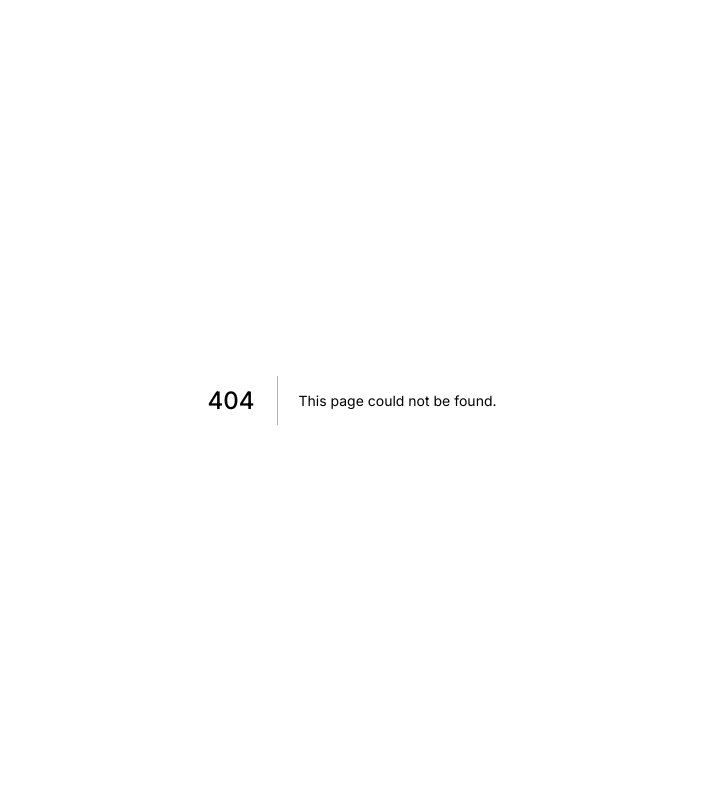
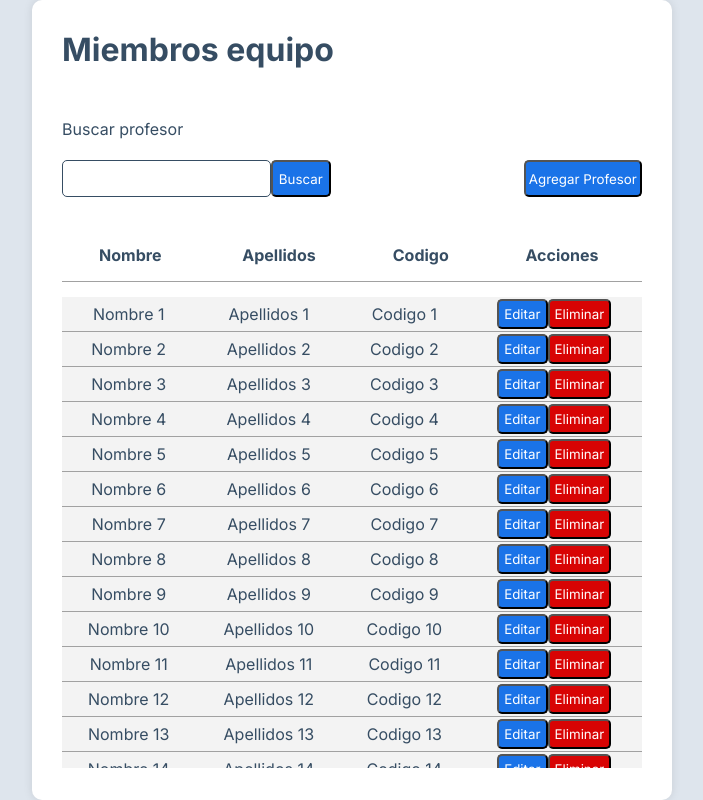
Before and after one commit to VonNeumannn/TeamTEC, a Next.js app: page /teamMembers in a window 1280 px wide. Before the commit this address had no page. Shown: the whole page, without its empty margins (288-991 px from the left). Built offline with nearby package versions, Linux system fonts and the light colour scheme.

Commit message:
feat: adding team members screen

```diff
--- a/src/app/mainMenu/page.tsx
+++ b/src/app/mainMenu/page.tsx
@@ -1,3 +1,4 @@
+'use client'
 import styles from "../page.module.css";
 import Image from "next/image";
 import MainLogo from "../../../public/mainLogo.svg";
--- a/src/app/page.module.css
+++ b/src/app/page.module.css
@@ -271,3 +271,127 @@
       font-size: 60%;
   }
 }
+
+/* teamMembers CSS */
+
+.teamContainer{
+  display: flex;
+  flex-direction: column;
+  position: relative;
+  align-items: start;
+  text-align: start;
+  justify-content: top;
+  padding: 30px;
+  background-color: #fff;
+  width: clamp(300px, 50vw, 1000px);
+  height: clamp(800px, 50vh, 500px);
+  color: #364D63;
+  border-radius: 10px;
+  box-shadow: 0 0 10px 0 rgba(0, 0, 0, 0.1);
+}
+.teamContainer h1{
+  padding-bottom: 50px;
+}
+.searchAddContainer{
+  display: flex;
+  padding-top: 5px;
+  flex-direction: row;
+  position: relative;
+  align-items: center;
+  width: 100%;
+  height: 10%;
+}
+.searchAddContainer input{
+  width: 40%;
+  height: 55%;
+  padding: 1%;
+  background:transparent;
+  font-size: 1rem;
+  border : 1px solid #364D63;
+  color: #364D63;
+  border-radius: 5px;
+}
+.searchAddContainer button{
+  padding: 1%;
+  width: auto;
+  height: 55%;
+  margin: 0%;
+}
+.addContainer {
+  display: flex;
+  flex-direction: row;
+  position: relative;
+  align-items: center;
+  justify-content: end;
+  width: 60%;
+  height: 100%;
+}
+.addContainer button{
+  padding: 1%;
+  width: auto;
+  height: 55%;
+  margin: 0%;
+}
+.teamContainer table{
+  width: 100%;
+  height: 80%;
+  border-collapse: collapse;
+  margin-top: 15px;
+  background-color: #f3f3f3;
+
+}
+.teamContainer table th{
+  text-align: center;
+  background-color: #fff;
+}
+.teamContainer table tr{
+  border-bottom: 1px solid #a1a1a1;
+}
+.teamContainer table td{
+  padding: 2px;
+}
+.teamContainer table button{
+  width: auto;
+  padding: 5px;
+  margin: 0px;
+}
+.deleteButton{
+  background-color: #d80404;
+  color: #fff;
+  border-radius: 5px;
+}
+
+@media (max-width: 800px) {
+  .teamContainer table{
+    font-size: 70%;
+  }
+  .teamContainer table button{
+    font-size: 80%;
+  }
+}
+.tableContainer{
+  width: 100%;
+  height: 75%;
+  display: flex;
+  flex-direction: column;
+  justify-content: center;
+  align-items: center;
+}
+
+.tableContainer table{
+  width: 100%;
+  height: 10%;
+  border-collapse: collapse;
+  background-color: #f3f3f3;
+}
+
+.tableContentContainer{
+  display: flex;
+  width: 100%;
+  height: 90%;
+  overflow-y: auto;
+  align-items: top;
+}
+.tableContentContainer table td{
+  text-align: center;
+}
--- /dev/null
+++ b/src/app/teamMembers/page.tsx
@@ -0,0 +1,115 @@
+'use client'
+import styles from "../page.module.css";
+import Image from "next/image";
+import { BlueButton } from "../components/blueButton";
+
+export default function MainMenuPage() {
+    const data = [
+        { nombre: 'Nombre 1', apellidos: 'Apellidos 1', codigo: 'Codigo 1' },
+        { nombre: 'Nombre 2', apellidos: 'Apellidos 2', codigo: 'Codigo 2' },
+        { nombre: 'Nombre 3', apellidos: 'Apellidos 3', codigo: 'Codigo 3' },
+        { nombre: 'Nombre 4', apellidos: 'Apellidos 4', codigo: 'Codigo 4' },
+        { nombre: 'Nombre 5', apellidos: 'Apellidos 5', codigo: 'Codigo 5' },
+        { nombre: 'Nombre 6', apellidos: 'Apellidos 6', codigo: 'Codigo 6' },
+        { nombre: 'Nombre 7', apellidos: 'Apellidos 7', codigo: 'Codigo 7' },
+        { nombre: 'Nombre 8', apellidos: 'Apellidos 8', codigo: 'Codigo 8' },
+        { nombre: 'Nombre 9', apellidos: 'Apellidos 9', codigo: 'Codigo 9' },
+        { nombre: 'Nombre 10', apellidos: 'Apellidos 10', codigo: 'Codigo 10' },
+        { nombre: 'Nombre 11', apellidos: 'Apellidos 11', codigo: 'Codigo 11' },
+        { nombre: 'Nombre 12', apellidos: 'Apellidos 12', codigo: 'Codigo 12' },
+        { nombre: 'Nombre 13', apellidos: 'Apellidos 13', codigo: 'Codigo 13' },
+        { nombre: 'Nombre 14', apellidos: 'Apellidos 14', codigo: 'Codigo 14' },
+        { nombre: 'Nombre 15', apellidos: 'Apellidos 15', codigo: 'Codigo 15' },
+        { nombre: 'Nombre 16', apellidos: 'Apellidos 16', codigo: 'Codigo 16' },
+        { nombre: 'Nombre 17', apellidos: 'Apellidos 17', codigo: 'Codigo 17' },
+        { nombre: 'Nombre 18', apellidos: 'Apellidos 18', codigo: 'Codigo 18' },
+        { nombre: 'Nombre 19', apellidos: 'Apellidos 19', codigo: 'Codigo 19' },
+        { nombre: 'Nombre 20', apellidos: 'Apellidos 20', codigo: 'Codigo 20' },
+        { nombre: 'Nombre 21', apellidos: 'Apellidos 21', codigo: 'Codigo 21' },
+        { nombre: 'Nombre 22', apellidos: 'Apellidos 22', codigo: 'Codigo 22' },
+        { nombre: 'Nombre 23', apellidos: 'Apellidos 23', codigo: 'Codigo 23' },
+        { nombre: 'Nombre 24', apellidos: 'Apellidos 24', codigo: 'Codigo 24' },
+        { nombre: 'Nombre 25', apellidos: 'Apellidos 25', codigo: 'Codigo 25' },
+        { nombre: 'Nombre 26', apellidos: 'Apellidos 26', codigo: 'Codigo 26' },
+        { nombre: 'Nombre 27', apellidos: 'Apellidos 27', codigo: 'Codigo 27' },
+        { nombre: 'Nombre 28', apellidos: 'Apellidos 28', codigo: 'Codigo 28' },
+        { nombre: 'Nombre 29', apellidos: 'Apellidos 29', codigo: 'Codigo 29' },
+        { nombre: 'Nombre 30', apellidos: 'Apellidos 30', codigo: 'Codigo 30' },
+        { nombre: 'Nombre 31', apellidos: 'Apellidos 31', codigo: 'Codigo 31' },
+        { nombre: 'Nombre 32', apellidos: 'Apellidos 32', codigo: 'Codigo 32' },
+        { nombre: 'Nombre 33', apellidos: 'Apellidos 33', codigo: 'Codigo 33' },
+        { nombre: 'Nombre 34', apellidos: 'Apellidos 34', codigo: 'Codigo 34' },
+        { nombre: 'Nombre 35', apellidos: 'Apellidos 35', codigo: 'Codigo 35' },
+        { nombre: 'Nombre 36', apellidos: 'Apellidos 36', codigo: 'Codigo 36' },
+        { nombre: 'Nombre 37', apellidos: 'Apellidos 37', codigo: 'Codigo 37' },
+        { nombre: 'Nombre 38', apellidos: 'Apellidos 38', codigo: 'Codigo 38' },
+        { nombre: 'Nombre 39', apellidos: 'Apellidos 39', codigo: 'Codigo 39' },
+        { nombre: 'Nombre 40', apellidos: 'Apellidos 40', codigo: 'Codigo 40' },
+        { nombre: 'Nombre 41', apellidos: 'Apellidos 41', codigo: 'Codigo 41' },
+        { nombre: 'Nombre 42', apellidos: 'Apellidos 42', codigo: 'Codigo 42' },
+        { nombre: 'Nombre 43', apellidos: 'Apellidos 43', codigo: 'Codigo 43' },
+        { nombre: 'Nombre 44', apellidos: 'Apellidos 44', codigo: 'Codigo 44' },
+        { nombre: 'Nombre 45', apellidos: 'Apellidos 45', codigo: 'Codigo 45' },
+        { nombre: 'Nombre 46', apellidos: 'Apellidos 46', codigo: 'Codigo 46' },
+        { nombre: 'Nombre 47', apellidos: 'Apellidos 47', codigo: 'Codigo 47' },
+        { nombre: 'Nombre 48', apellidos: 'Apellidos 48', codigo: 'Codigo 48' },
+        { nombre: 'Nombre 49', apellidos: 'Apellidos 49', codigo: 'Codigo 49' },
+        { nombre: 'Nombre 50', apellidos: 'Apellidos 50', codigo: 'Codigo 50' }
+    ];
+
+    function handleEdit(index: number) {
+        const item = data[index];
+        console.log(`Editing item: ${item.nombre} ${item.apellidos} ${item.codigo}`);
+        // Aquí puedes agregar el código para editar el item
+    }
+
+    function handleDelete(index: number) {
+        console.log(`Deleting item at index: ${index}`);
+        // Aquí puedes agregar el código para eliminar el item
+    }
+    return (
+        <main className={styles.main} id="main">
+            <div className={styles.teamContainer}>
+                <h1>Miembros equipo</h1>
+                <p>Buscar profesor</p>
+                <div className={styles.searchAddContainer}>
+                    <input type="text" />
+                    <BlueButton text="Buscar" onClick={() => { }} />
+                    <div className={styles.addContainer}>
+                        <BlueButton text="Agregar Profesor" onClick={() => { }} />
+                    </div>
+                </div>
+                <div className={styles.tableContainer}>
+                    <table>
+                        <tbody>
+                            <tr>
+                                <th>Nombre</th>
+                                <th>Apellidos</th>
+                                <th>Codigo</th>
+                                <th>Acciones</th>
+                            </tr>
+
+                        </tbody>
+                    </table>
+                <div className={styles.tableContentContainer}>
+                    <table>
+                        <tbody>
+                            {data.map((item, index) => (
+                                <tr key={index}>
+                                    <td>{item.nombre}</td>
+                                    <td>{item.apellidos}</td>
+                                    <td>{item.codigo}</td>
+                                    <td>
+                                        <BlueButton text="Editar" onClick={() => handleEdit(index)} />
+                                        <button className={styles.deleteButton} onClick={() => handleDelete(index)}>Eliminar</button>
+                                    </td>
+                                </tr>
+                            ))}
+                        </tbody>
+                    </table>
+                    </div>
+                </div>
+            </div>
+        </main>
+    );
+}
```
